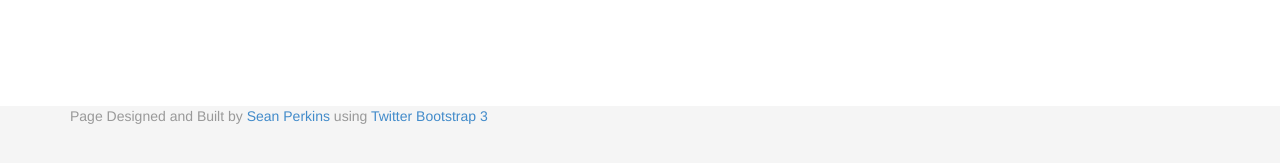
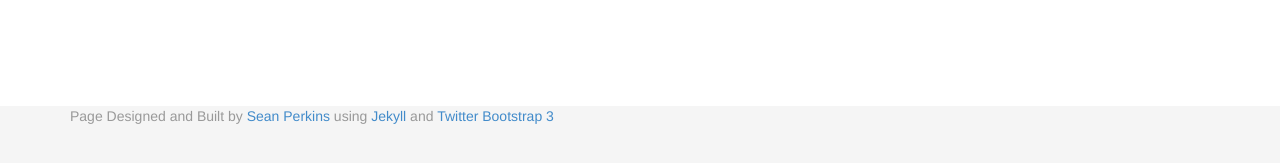
Before and after one commit to scperkins/scperkins.github.io, a Jekyll site: the page built from index.html, in a window 1280 px wide and 900 px high, scrolled down 300 px. Shown: the part 734-897 px from the top of the window. Built offline with Jekyll 4.4.1, drawn with Linux system fonts in a browser that asks for light colours; nearby versions of some CDN libraries; library files that are not in the unit come from our copies.

Commit message:
edited footer to include jekyll link

```diff
--- a/_layouts/default.html
+++ b/_layouts/default.html
@@ -37,7 +37,7 @@
      <div id='footer'>
       <div class='container'>
           <p class='text-muted credit'>Page Designed and Built by
-            <a href="http://github.com/scperkins">Sean Perkins</a> using <a href="http://getbootstrap.com">Twitter Bootstrap 3</a></p>
+            <a href="http://github.com/scperkins">Sean Perkins</a> using <a href="http://jekyllrb.com">Jekyll</a> and <a href="http://getbootstrap.com">Twitter Bootstrap 3</a></p>
       </div>
     </div>
 
```
